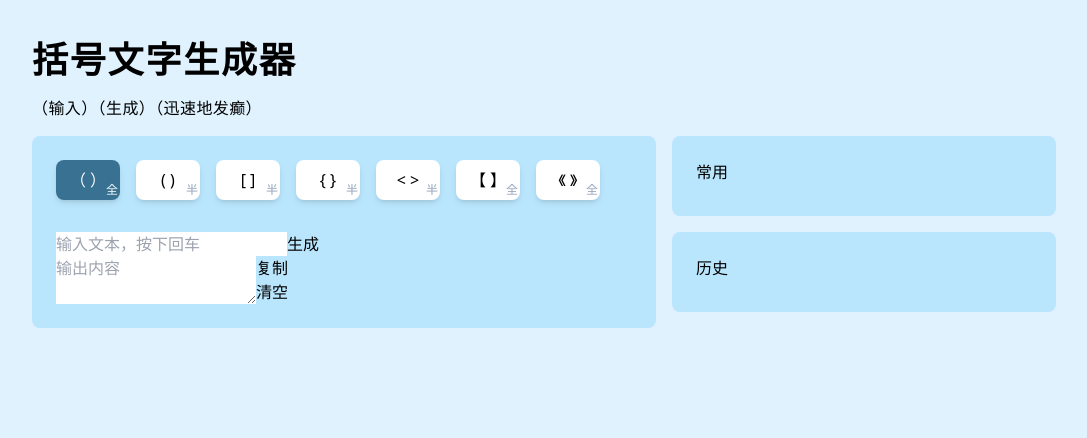
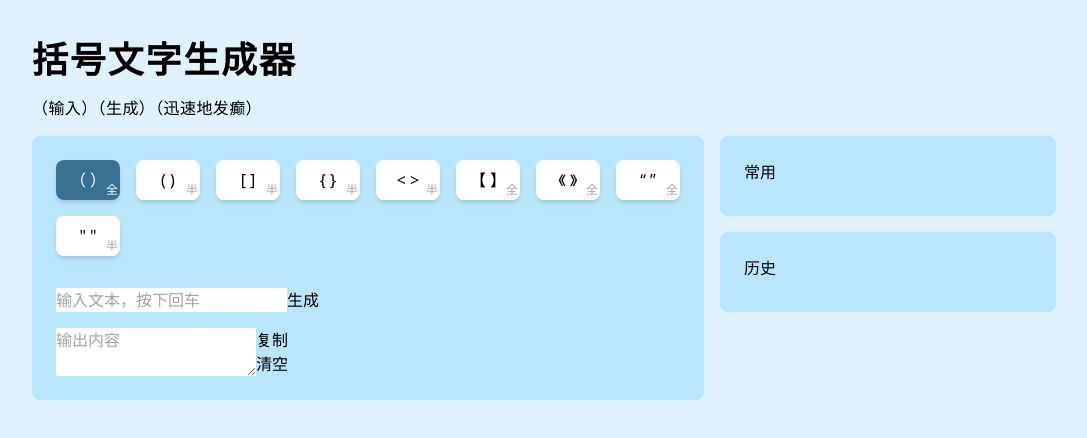
Before and after one commit to kudryavka1013/insane-text-generator, a React (Create React App) app: page / in a window 1280 px wide. Shown: the top 438 px of the page, without its empty margins (8-1095 px from the left). Built offline with nearby package versions, Linux system fonts and the light colour scheme.

Commit message:
feat: main feature

```diff
--- a/src/App.tsx
+++ b/src/App.tsx
@@ -1,18 +1,21 @@
-import React from "react";
+import React, { useState } from "react";
 import { CommonWords } from "./Components/CommonWords";
 import { Editor } from "./Components/Editor";
 import { HistoryList } from "./Components/HistoryList";
 import { Title } from "./Components/Title";
+import { Label, labels } from "./Config/types";
 
 function App() {
+  const [config, setConfig] = useState<Label>(labels[0])
+
   return (
     <div className="p-10 min-h-screen bg-sky-100">
       <Title />
       <div className="flex gap-4 max-w-screen-lg max-[995px]:flex-col">
-        <div className="flex-1">
-          <Editor/>
+        <div className="flex-[2]">
+          <Editor config={config} setConfig={setConfig} />
         </div>
-        <div className="w-96 flex flex-col gap-4 max-[995px]:w-auto">
+        <div className="flex-1 w-96 flex flex-col gap-4 max-[995px]:w-auto">
           <CommonWords />
           <HistoryList />
         </div>
--- a/src/Components/Config.tsx
+++ b/src/Components/Config.tsx
@@ -1,28 +1,24 @@
-import React, { useEffect, useState } from "react"
+import React from "react"
 import { RadioGroup } from '@headlessui/react'
 import { labels } from "../Config/types"
 
 
-export const Config = () => {
-  const [selected, setSelected] = useState(labels[0])
-
-  useEffect(() => {
-    // set global state
-  }, [selected])
+export const Config = (props: any) => {
+  const { config, setConfig } = props
 
   return (
     <div>
-      <RadioGroup value={selected} onChange={setSelected}>
+      <RadioGroup value={config} onChange={setConfig}>
         <RadioGroup.Label className="sr-only">括号设置</RadioGroup.Label>
         <div className="flex flex-wrap gap-4">
           {labels.map(item => (
             <RadioGroup.Option
-              key={item.name}
+              key={item.left + item.right}
               value={item}
               className={({ checked }) => `${checked ? 'bg-sky-900 bg-opacity-75 text-white' : 'bg-white'} basis-16 relative cursor-pointer rounded-lg px-2 py-2 shadow-md`}>
               {({ checked }) => (
                 <>
-                  <span className="block text-center">{item.name}</span>
+                  <span className="block text-center">{`${item.left} ${item.right}`}</span>
                   <div className={`${checked ? 'text-slate-50' : 'text-slate-400'} absolute right-0.5 bottom-0.5 text-xs font-light`}>
                     {item.type}
                   </div>
--- a/src/Components/Editor.tsx
+++ b/src/Components/Editor.tsx
@@ -1,20 +1,53 @@
-import React from "react"
+import React, { useState } from "react"
 import { Card } from "./Card"
 import { Config } from "./Config"
 
-export const Editor = () => {
+export const Editor = (props: any) => {
+  const [input, setInput] = useState<string>('')
+  const [textarea, setTextarea] = useState<string>('')
+  const { config, setConfig } = props
+  const onEnter = () => {
+    setTextarea(textarea + input)
+    setInput('')
+  }
+
+  const onKeyUp = (e: any) => {
+    if (e.code === 'Enter' || e.key === 'Enter' || e.keyCode === 13) {
+      setTextarea(textarea + config.left + input + config.right)
+      setInput('')
+    }
+  }
+
+  const onInputChange = (e: any) => {
+    setInput(e.target.value)
+  }
+
+  const onTextareaChange = (e: any) => {
+    setTextarea(e.target.value)
+  }
+
+  const onClear = () => {
+    setTextarea('')
+  }
+
+  const onCopy = () => {
+    if (navigator.clipboard) {
+      navigator.clipboard.writeText(textarea);
+    }
+  }
+
   return (
     <Card>
-      <Config />
-      <div className="flex mt-8">
-        <input type="text" placeholder="输入文本，按下回车"/>
-        <button>生成</button>
+      <Config config={config} setConfig={setConfig} />
+      <div className="flex mt-8 mb-4">
+        <input value={input} onChange={onInputChange} type="text" onKeyDown={onKeyUp} placeholder="输入文本，按下回车" />
+        <button onClick={onEnter}>生成</button>
       </div>
       <div className="flex">
-        <textarea placeholder="输出内容"></textarea>
+        <textarea value={textarea} onChange={onTextareaChange} placeholder="输出内容"></textarea>
         <div className="flex-col">
-          <button className="block">复制</button>
-          <button className="block">清空</button>
+          <button className="block" onClick={onCopy}>复制</button>
+          <button className="block" onClick={onClear}>清空</button>
           {/* <button className="block">替换</button> */}
         </div>
       </div>
--- a/src/Config/types.ts
+++ b/src/Config/types.ts
@@ -3,14 +3,22 @@ export const enum LabelType {
   fw = '全'
 }
 
-export const labels: { name: string, type: LabelType }[] = [
-  { name: '（ ）', type: LabelType.fw },
-  { name: '( )', type: LabelType.hw },
-  { name: '[ ]', type: LabelType.hw },
-  { name: '{ }', type: LabelType.hw },
-  { name: '< >', type: LabelType.hw },
-  { name: '【 】', type: LabelType.fw },
-  { name: '《 》', type: LabelType.fw }
+export interface Label {
+  left: string
+  right: string
+  type: LabelType
+}
+
+export const labels: Label[] = [
+  { left: '（', right: '）', type: LabelType.fw },
+  { left: '(', right: ')', type: LabelType.hw },
+  { left: '[', right: ']', type: LabelType.hw },
+  { left: '{', right: '}', type: LabelType.hw },
+  { left: '<', right: '>', type: LabelType.hw },
+  { left: '【', right: '】', type: LabelType.fw },
+  { left: '《', right: '》', type: LabelType.fw },
+  { left: '“', right: '”', type: LabelType.fw },
+  { left: '"', right: '"', type: LabelType.hw },
 ]
 
 export const commonWords: string[] = []
--- a/src/index.tsx
+++ b/src/index.tsx
@@ -1,9 +1,8 @@
 import React from 'react';
-import ReactDOM from 'react-dom';
+import ReactDOM from 'react-dom/client';
 import App from './App';
 import './index.css'
 
-// @ts-ignore
 const root = ReactDOM.createRoot(document.getElementById('root'));
 root.render(
   <App />
```
Also changed, not shown: src/Components/Input.tsx (deleted).
